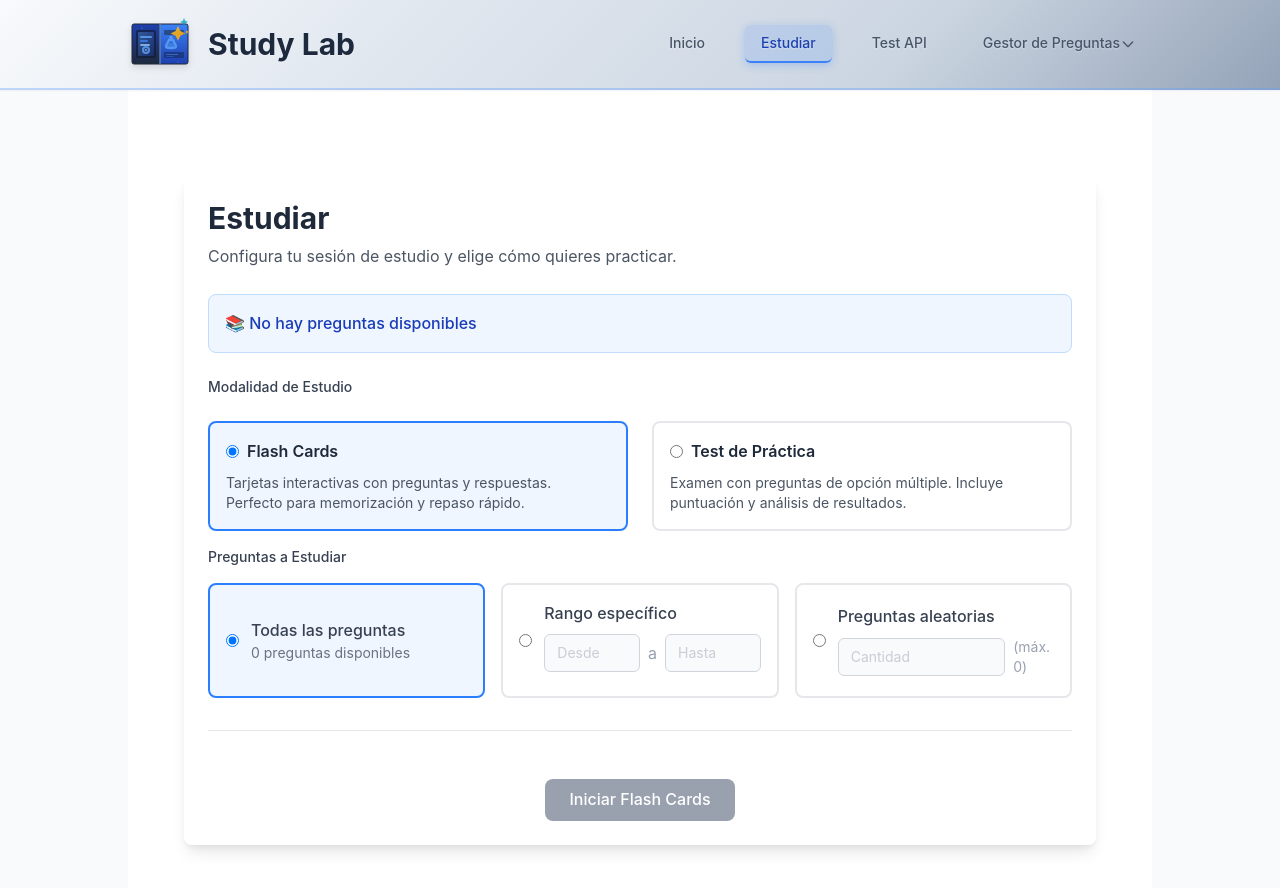
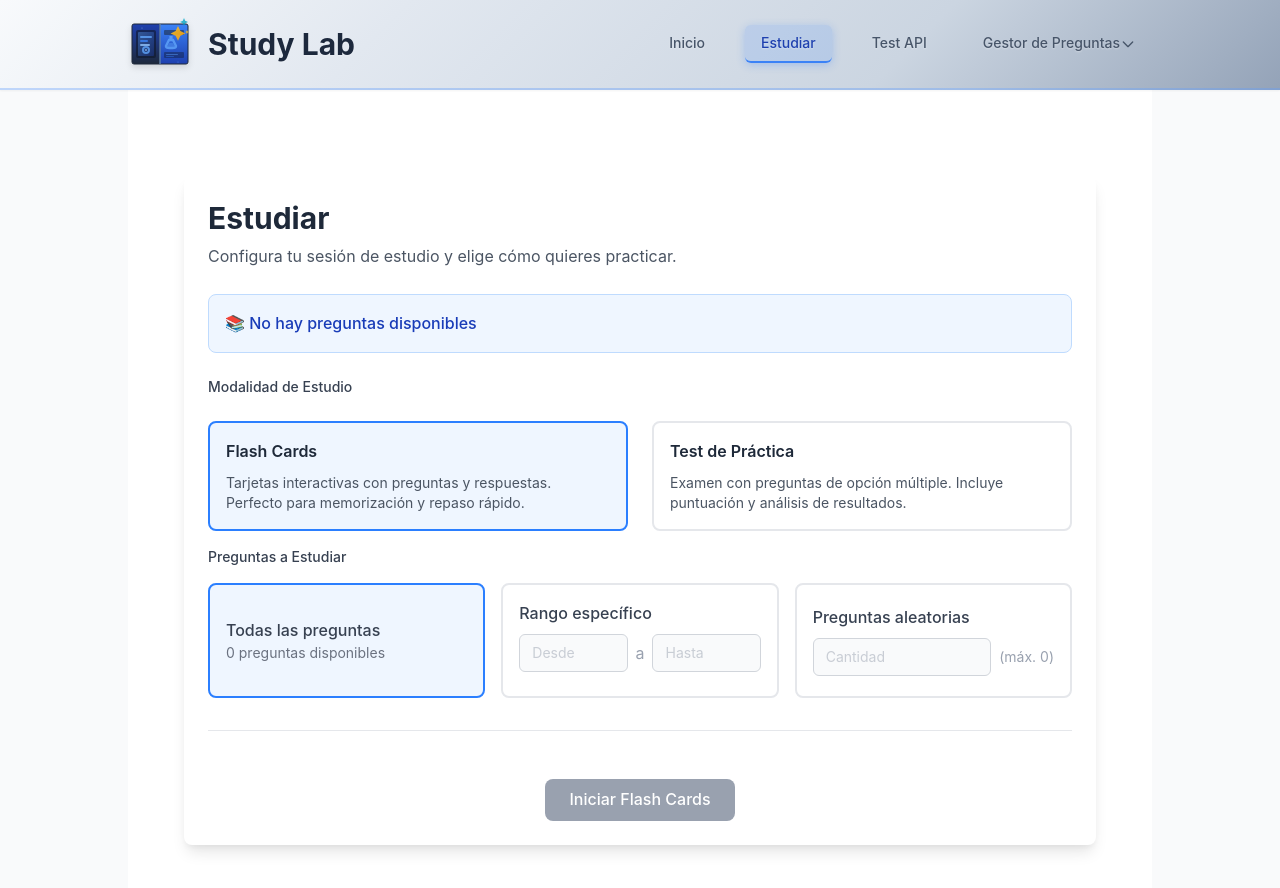
Before and after one commit to crisbenamck/study-lab, a React (Vite) app: page /study in a window 1280 px wide. Shown: the top 888 px of the page. Built offline with nearby package versions, Linux system fonts and the light colour scheme.

Commit message:
feat: Refactor StudyPage component to improve UI elements and enhance user guidance

```diff
--- a/src/pages/StudyPage.tsx
+++ b/src/pages/StudyPage.tsx
@@ -184,15 +184,7 @@ const StudyPage: React.FC = () => {
                   }`}
                   onClick={() => setMode('flashcards')}
                 >
-                  <div className="flex items-center mb-2">
-                    <input
-                      type="radio"
-                      name="mode"
-                      value="flashcards"
-                      checked={mode === 'flashcards'}
-                      onChange={(e) => setMode(e.target.value as StudyMode)}
-                      className="mr-2"
-                    />
+                  <div className="mb-2">
                     <h3 className="font-semibold text-gray-800">Flash Cards</h3>
                   </div>
                   <p className="text-sm text-gray-600">
@@ -208,15 +200,7 @@ const StudyPage: React.FC = () => {
                   }`}
                   onClick={() => setMode('test')}
                 >
-                  <div className="flex items-center mb-2">
-                    <input
-                      type="radio"
-                      name="mode"
-                      value="test"
-                      checked={mode === 'test'}
-                      onChange={(e) => setMode(e.target.value as StudyMode)}
-                      className="mr-2"
-                    />
+                  <div className="mb-2">
                     <h3 className="font-semibold text-gray-800">Test de Práctica</h3>
                   </div>
                   <p className="text-sm text-gray-600">
@@ -235,14 +219,6 @@ const StudyPage: React.FC = () => {
                 <div className={`flex items-center p-4 border-2 rounded-lg hover:border-gray-300 transition-colors cursor-pointer ${
                   scope === 'all' ? 'border-blue-500 bg-blue-50' : 'border-gray-200'
                 }`} onClick={() => setScope('all')}>
-                  <input
-                    type="radio"
-                    name="scope"
-                    value="all"
-                    checked={scope === 'all'}
-                    onChange={(e) => setScope(e.target.value as StudyScope)}
-                    className="mr-3"
-                  />
                   <div>
                     <span className="font-medium text-gray-700">
                       Todas las preguntas
@@ -256,16 +232,22 @@ const StudyPage: React.FC = () => {
                 <div className={`flex items-center p-4 border-2 rounded-lg hover:border-gray-300 transition-colors cursor-pointer ${
                   scope === 'range' ? 'border-blue-500 bg-blue-50' : 'border-gray-200'
                 }`} onClick={() => setScope('range')}>
-                  <input
-                    type="radio"
-                    name="scope"
-                    value="range"
-                    checked={scope === 'range'}
-                    onChange={(e) => setScope(e.target.value as StudyScope)}
-                    className="mr-3"
-                  />
                   <div className="flex-1">
-                    <span className="font-medium text-gray-700 block mb-2">Rango específico</span>
+                    <div className="flex items-center justify-between mb-2">
+                      <span className="font-medium text-gray-700">Rango específico</span>
+                      {scope === 'range' && (
+                        <div className="relative group">
+                          <div className="text-blue-500 cursor-help">
+                            <svg className="w-4 h-4" fill="currentColor" viewBox="0 0 20 20">
+                              <path fillRule="evenodd" d="M18 10a8 8 0 11-16 0 8 8 0 0116 0zm-7-4a1 1 0 11-2 0 1 1 0 012 0zM9 9a1 1 0 000 2v3a1 1 0 001 1h1a1 1 0 100-2v-3a1 1 0 00-1-1H9z" clipRule="evenodd" />
+                            </svg>
+                          </div>
+                          <div className="absolute right-0 top-6 z-10 w-48 bg-gray-700 text-white text-xs rounded-lg shadow-lg opacity-0 group-hover:opacity-100 transition-opacity duration-200 pointer-events-none" style={{ padding: '12px' }}>
+                            Ingresa el rango de preguntas a estudiar
+                          </div>
+                        </div>
+                      )}
+                    </div>
                     <div className="flex items-center space-x-2 mb-2">
                       <input
                         type="text"
@@ -307,11 +289,6 @@ const StudyPage: React.FC = () => {
                         style={{ appearance: 'textfield' }}
                       />
                     </div>
-                    {scope === 'range' && (
-                      <p className="text-xs text-blue-600 mb-1">
-                        💡 Ingresa el rango de preguntas a estudiar
-                      </p>
-                    )}
                     {rangeError && scope === 'range' && (
                       <p className="text-xs text-red-500 mt-1">{rangeError}</p>
                     )}
@@ -321,16 +298,22 @@ const StudyPage: React.FC = () => {
                 <div className={`flex items-center p-4 border-2 rounded-lg hover:border-gray-300 transition-colors cursor-pointer ${
                   scope === 'random' ? 'border-blue-500 bg-blue-50' : 'border-gray-200'
                 }`} onClick={() => setScope('random')}>
-                  <input
-                    type="radio"
-                    name="scope"
-                    value="random"
-                    checked={scope === 'random'}
-                    onChange={(e) => setScope(e.target.value as StudyScope)}
-                    className="mr-3"
-                  />
                   <div className="flex-1">
-                    <span className="font-medium text-gray-700 block mb-2">Preguntas aleatorias</span>
+                    <div className="flex items-center justify-between mb-2">
+                      <span className="font-medium text-gray-700">Preguntas aleatorias</span>
+                      {scope === 'random' && (
+                        <div className="relative group">
+                          <div className="text-blue-500 cursor-help">
+                            <svg className="w-4 h-4" fill="currentColor" viewBox="0 0 20 20">
+                              <path fillRule="evenodd" d="M18 10a8 8 0 11-16 0 8 8 0 0116 0zm-7-4a1 1 0 11-2 0 1 1 0 012 0zM9 9a1 1 0 000 2v3a1 1 0 001 1h1a1 1 0 100-2v-3a1 1 0 00-1-1H9z" clipRule="evenodd" />
+                            </svg>
+                          </div>
+                          <div className="absolute right-0 top-6 z-10 w-56 bg-gray-700 text-white text-xs rounded-lg shadow-lg opacity-0 group-hover:opacity-100 transition-opacity duration-200 pointer-events-none" style={{ padding: '12px' }}>
+                            Selecciona cuántas preguntas aleatorias quieres estudiar
+                          </div>
+                        </div>
+                      )}
+                    </div>
                     <div className="flex items-center space-x-2">
                       <input
                         type="text"
@@ -343,24 +326,21 @@ const StudyPage: React.FC = () => {
                           setRandomCount(value);
                         }}
                         disabled={scope !== 'random'}
-                        className={`w-20 px-2 py-1 border rounded text-sm transition-colors ${
+                        className={`flex-1 px-2 py-1 border rounded text-sm transition-colors ${
                           scope === 'random'
                             ? 'border-blue-400 bg-white text-gray-900 focus:border-blue-500 focus:ring-1 focus:ring-blue-200'
                             : 'border-gray-200 bg-gray-50 text-gray-400 cursor-not-allowed'
                         }`}
-                        style={{ appearance: 'textfield' }}
+                        style={{
+                          appearance: 'textfield'
+                        }}
                       />
-                      <span className={`text-sm transition-colors ${
-                        scope === 'random' ? 'text-gray-700' : 'text-gray-400'
+                      <span className={`text-sm whitespace-nowrap transition-colors ${
+                        scope === 'random' ? 'text-gray-600' : 'text-gray-400'
                       }`}>
                         (máx. {questions.length})
                       </span>
                     </div>
-                    {scope === 'random' && (
-                      <p className="text-xs text-blue-600 mt-2">
-                        💡 Selecciona cuántas preguntas aleatorias quieres estudiar
-                      </p>
-                    )}
                   </div>
                 </div>
               </div>
@@ -372,19 +352,28 @@ const StudyPage: React.FC = () => {
                 <h3 className="text-lg font-medium text-gray-800 mb-6">Configuración del Test</h3>
                 <div className="grid grid-cols-1 lg:grid-cols-2 gap-6">
                   <div>
-                    <label className="block text-sm font-medium text-gray-700 mb-4">
-                      Mostrar Respuestas
-                    </label>
+                    <div className="flex items-center justify-between mb-4">
+                      <label className="text-sm font-medium text-gray-700">
+                        Mostrar Respuestas
+                      </label>
+                      <div className="relative group">
+                        <div className="text-blue-500 cursor-help">
+                          <svg className="w-4 h-4" fill="currentColor" viewBox="0 0 20 20">
+                            <path fillRule="evenodd" d="M18 10a8 8 0 11-16 0 8 8 0 0116 0zm-7-4a1 1 0 11-2 0 1 1 0 012 0zM9 9a1 1 0 000 2v3a1 1 0 001 1h1a1 1 0 100-2v-3a1 1 0 00-1-1H9z" clipRule="evenodd" />
+                          </svg>
+                        </div>
+                        <div className="absolute right-0 top-6 z-10 w-64 bg-gray-700 text-white text-xs rounded-lg shadow-lg opacity-0 group-hover:opacity-100 transition-opacity duration-200 pointer-events-none" style={{ padding: '12px' }}>
+                          Elige cuándo quieres ver las respuestas correctas durante el test
+                        </div>
+                      </div>
+                    </div>
                     <div className="space-y-3">
-                      <div className="flex items-center p-3 border border-gray-200 rounded-lg hover:border-gray-300 transition-colors">
-                        <input
-                          type="radio"
-                          name="showAnswers"
-                          value="immediate"
-                          checked={showAnswersMode === 'immediate'}
-                          onChange={(e) => setShowAnswersMode(e.target.value as ShowAnswersMode)}
-                          className="mr-3"
-                        />
+                      <div
+                        className={`flex items-center p-3 border-2 rounded-lg hover:border-gray-300 transition-colors cursor-pointer ${
+                          showAnswersMode === 'immediate' ? 'border-blue-500 bg-blue-50' : 'border-gray-200'
+                        }`}
+                        onClick={() => setShowAnswersMode('immediate')}
+                      >
                         <div>
                           <span className="font-medium text-gray-700 block">
                             Inmediatamente
@@ -394,15 +383,12 @@ const StudyPage: React.FC = () => {
                           </p>
                         </div>
                       </div>
-                      <div className="flex items-center p-3 border border-gray-200 rounded-lg hover:border-gray-300 transition-colors">
-                        <input
-                          type="radio"
-                          name="showAnswers"
-                          value="end"
-                          checked={showAnswersMode === 'end'}
-                          onChange={(e) => setShowAnswersMode(e.target.value as ShowAnswersMode)}
-                          className="mr-3"
-                        />
+                      <div
+                        className={`flex items-center p-3 border-2 rounded-lg hover:border-gray-300 transition-colors cursor-pointer ${
+                          showAnswersMode === 'end' ? 'border-blue-500 bg-blue-50' : 'border-gray-200'
+                        }`}
+                        onClick={() => setShowAnswersMode('end')}
+                      >
                         <div>
                           <span className="font-medium text-gray-700 block">
                             Al finalizar
@@ -416,9 +402,21 @@ const StudyPage: React.FC = () => {
                   </div>
 
                   <div>
-                    <label className="block text-sm font-medium text-gray-700 mb-4">
-                      Límite de Tiempo (opcional)
-                    </label>
+                    <div className="flex items-center justify-between mb-4">
+                      <label className="text-sm font-medium text-gray-700">
+                        Límite de Tiempo (opcional)
+                      </label>
+                      <div className="relative group">
+                        <div className="text-blue-500 cursor-help">
+                          <svg className="w-4 h-4" fill="currentColor" viewBox="0 0 20 20">
+                            <path fillRule="evenodd" d="M18 10a8 8 0 11-16 0 8 8 0 0116 0zm-7-4a1 1 0 11-2 0 1 1 0 012 0zM9 9a1 1 0 000 2v3a1 1 0 001 1h1a1 1 0 100-2v-3a1 1 0 00-1-1H9z" clipRule="evenodd" />
+                          </svg>
+                        </div>
+                        <div className="absolute right-0 top-6 z-10 w-64 bg-gray-700 text-white text-xs rounded-lg shadow-lg opacity-0 group-hover:opacity-100 transition-opacity duration-200 pointer-events-none" style={{ padding: '12px' }}>
+                          Establece un tiempo límite para completar el test. Deja vacío para tiempo ilimitado
+                        </div>
+                      </div>
+                    </div>
                     <div className="p-4 border border-gray-200 rounded-lg">
                       <div className="flex items-center space-x-3 mb-2">
                         <input
@@ -436,9 +434,6 @@ const StudyPage: React.FC = () => {
                         />
                         <span className="text-gray-500 text-sm font-medium">minutos</span>
                       </div>
-                      <p className="text-xs text-gray-500">
-                        Deja vacío para tiempo ilimitado
-                      </p>
                     </div>
                   </div>
                 </div>
```
